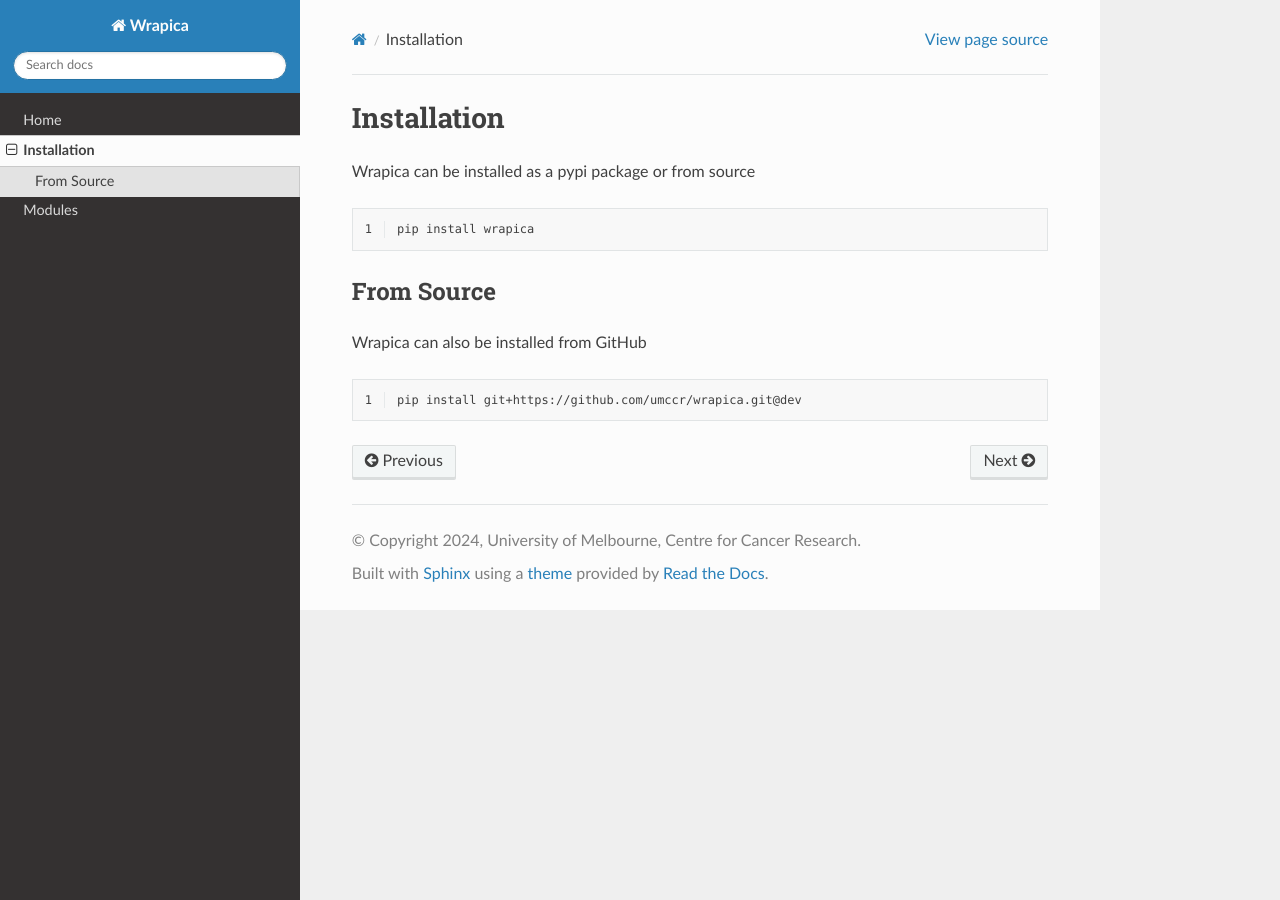
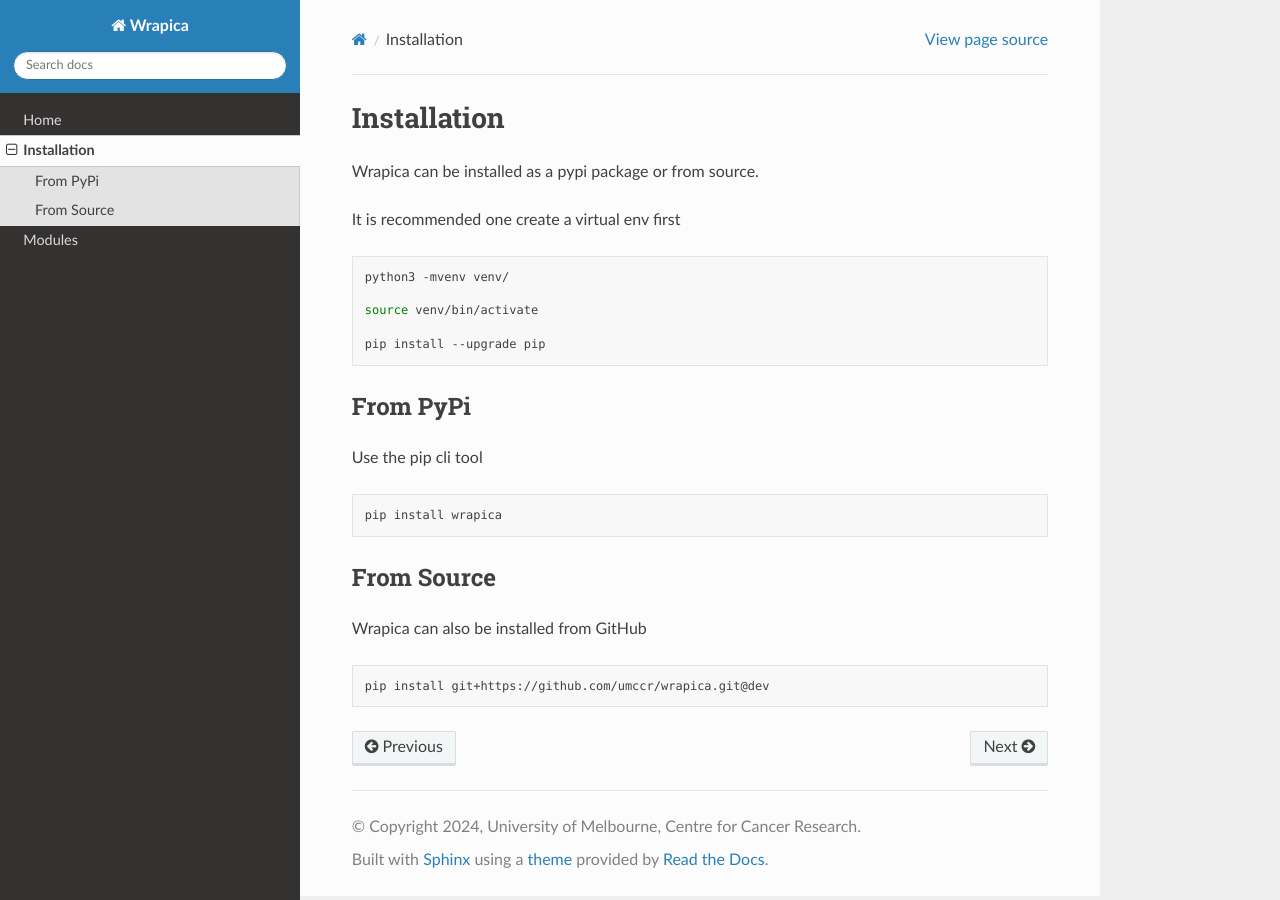
Before and after one commit to umccr/wrapica, a Sphinx documentation site: the page built from docs/installation.rst, in a window 1280 px wide. Built offline with Sphinx 7.4.7 and the Read the Docs theme 2.0.0, drawn with Linux system fonts in a browser that asks for light colours.

```diff
--- a/docs/conf.py
+++ b/docs/conf.py
@@ -12,7 +12,7 @@
 #
 import os
 import sys
-sys.path.insert(0, os.path.abspath('../src/wrapica'))
+sys.path.insert(0, os.path.abspath('../src/'))
 
 # -- Project information -----------------------------------------------------
 
--- a/docs/installation.rst
+++ b/docs/installation.rst
@@ -1,10 +1,24 @@
 Installation
 ============
 
-Wrapica can be installed as a pypi package or from source
+Wrapica can be installed as a pypi package or from source.
+
+It is recommended one create a virtual env first
 
 .. code-block:: bash
-    :linenos:
+
+    python3 -mvenv venv/
+
+    source venv/bin/activate
+
+    pip install --upgrade pip
+
+From PyPi
+---------
+
+Use the pip cli tool
+
+.. code-block:: bash
 
     pip install wrapica
 
@@ -16,6 +30,5 @@ Wrapica can also be installed from GitHub
 
 
 .. code-block:: bash
-    :linenos:
 
     pip install git+https://github.com/umccr/wrapica.git@dev
```
Also changed, not shown: .readthedocs.yaml.
